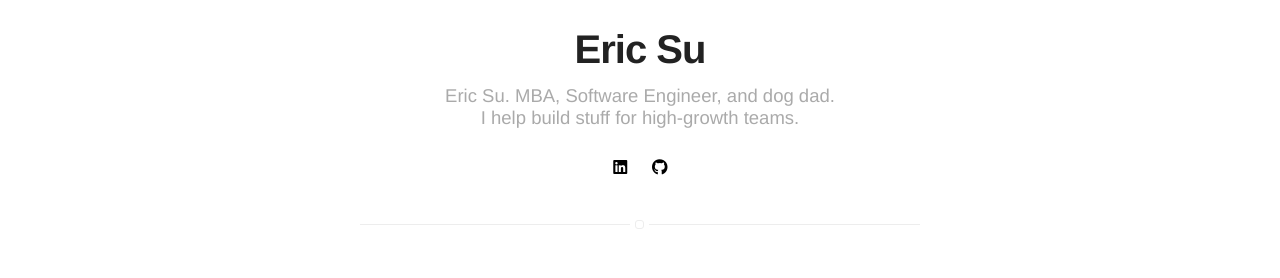
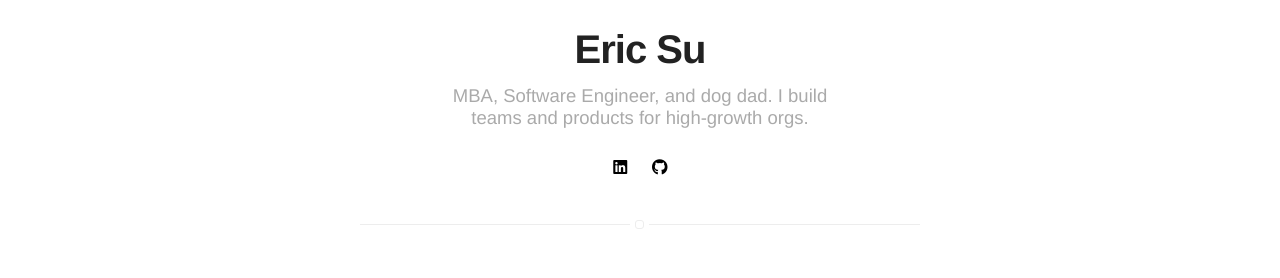
Before and after one commit to eric-cc-su/eric-cc-su.github.io, a Jekyll site: the page built from projects.html, in a window 1280 px wide. Shown: the part 352-630 px from the top of the page. Built offline with Jekyll 4.4.1, drawn with Linux system fonts in a browser that asks for light colours; nearby versions of some CDN libraries.

Commit message:
Updated bio

```diff
--- a/_config.yml
+++ b/_config.yml
@@ -1,9 +1,9 @@
 # main text of home
 title: Eric Su
-bio: Eric Su. MBA, Software Engineer, and dog dad. I help build stuff for high-growth teams.
+bio: MBA, Software Engineer, and dog dad. I build teams and products for high-growth orgs.
 
 # twitter summary info
-description: Eric Su. MBA and software engineer building products for high-growth teams.
+description: Eric Su. MBA and software engineer building high-growth teams and products.
 
 # if it's an external image, update below for true
 # better with square images
```
